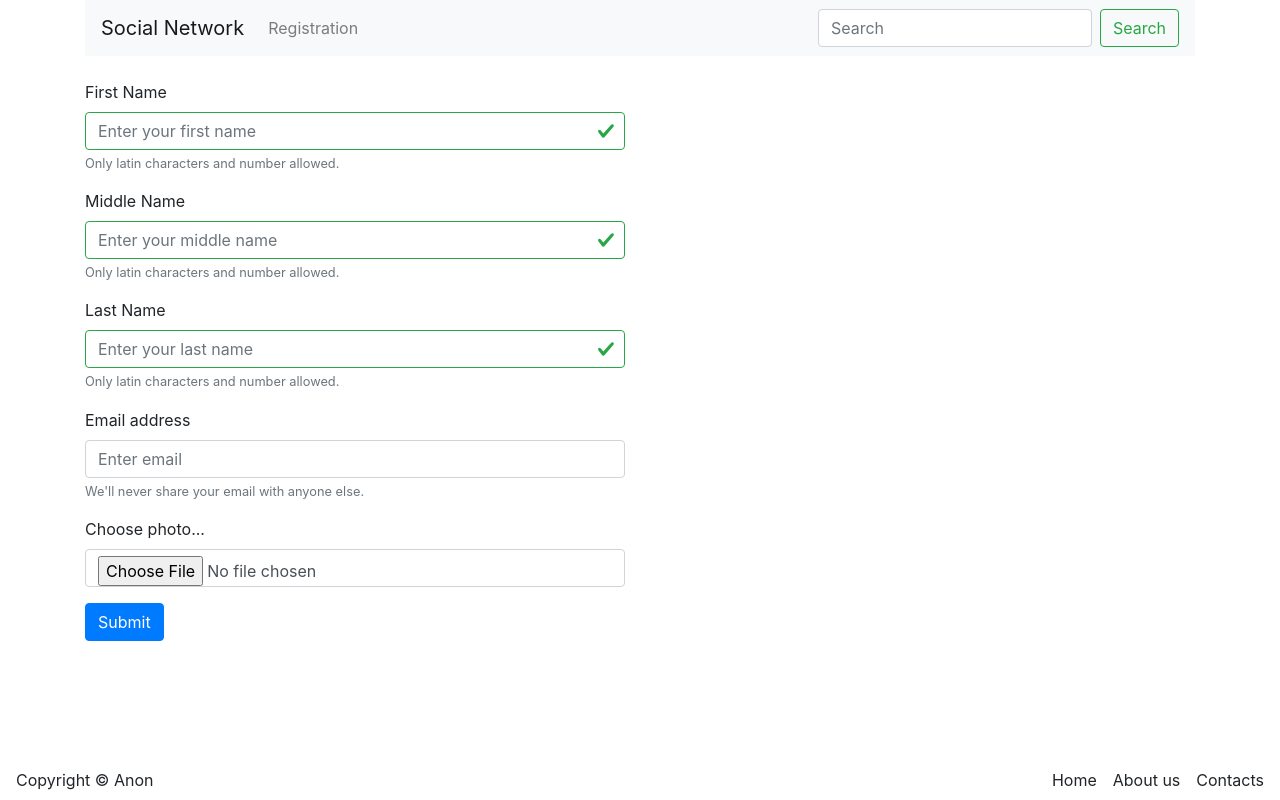
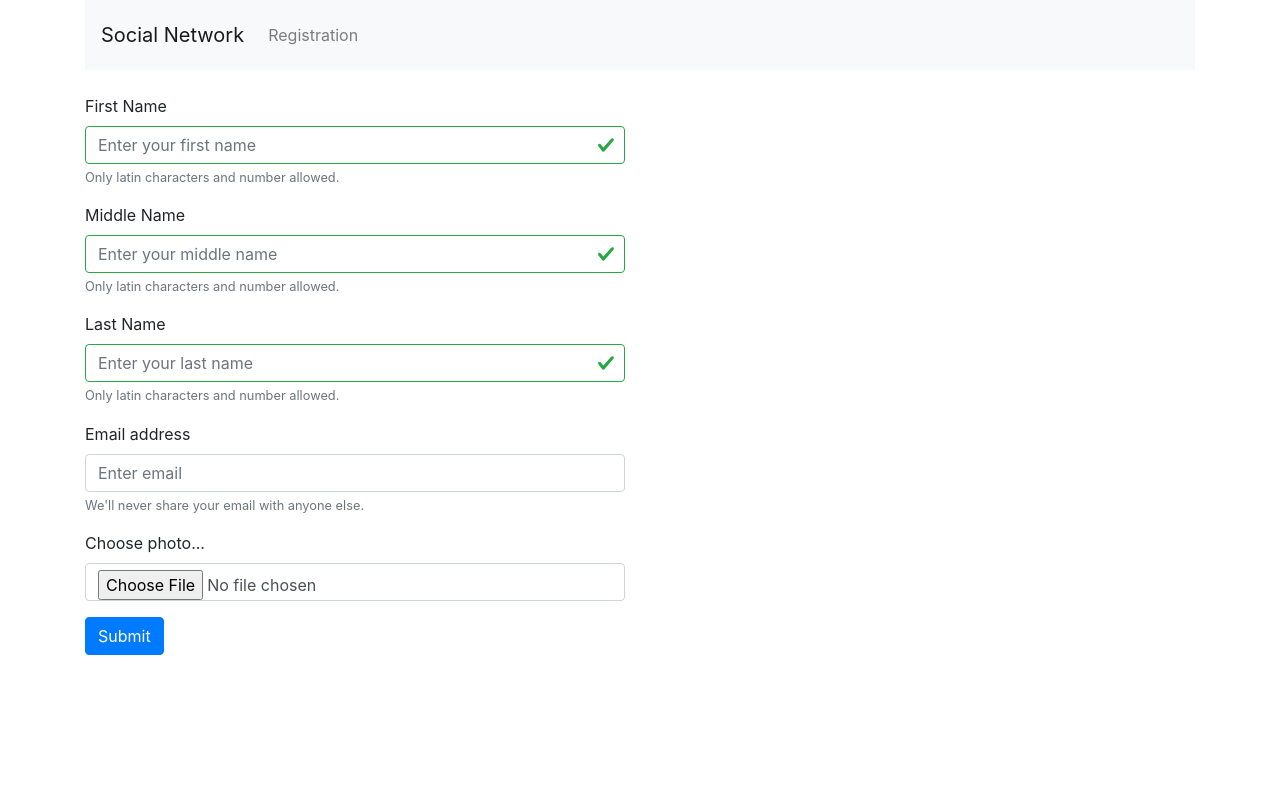
Before and after one commit to ProdanSergey/social-network-react, a React app in the folder client/: page /registration in a window 1280 px wide. Shown: the top 800 px of the page. Built offline with nearby package versions, Linux system fonts and the light colour scheme.

Commit message:
Day 3. Final

```diff
--- a/client/src/components/Footer.js
+++ b/client/src/components/Footer.js
@@ -4,7 +4,7 @@ import '../css/footer.css';
 class Footer extends React.Component {
     render() {
       return (
-            <footer className="row d-flex align-items-center justify-content-between navbar fixed-bottom footer">
+            <footer className="row d-flex align-items-center justify-content-between footer">
                 <div className="col-3">
                     <div className="copyright">Copyright © Anon</div>
                 </div>
--- a/client/src/components/Main.js
+++ b/client/src/components/Main.js
@@ -4,7 +4,7 @@ import Home from './Home'
 import Registration from './Registration'
 
 const Main = () => (
-  <main className="row mb-4 main">
+  <main className="row main">
     <Switch>
       <Route exact path='/' component={Home}/>
       <Route path='/registration' component={Registration}/>
--- a/client/src/components/Navigation.js
+++ b/client/src/components/Navigation.js
@@ -17,10 +17,6 @@ class Navigation extends React.Component {
                         <Link to='/registration' className="nav-link">Registration</Link>
                                 </li>
                             </ul>
-                            <form className="form-inline my-2 my-lg-0">
-                                <input className="form-control mr-sm-2" type="search" placeholder="Search" aria-label="Search"/>
-                                <button className="btn btn-outline-success my-2 my-sm-0" type="submit">Search</button>
-                            </form>
                         </div>
                     </nav>
                 </div>
--- a/client/src/components/Registration.js
+++ b/client/src/components/Registration.js
@@ -32,8 +32,7 @@ class RegForm extends React.Component {
     const name = target.name;
     regex.test(value) ?
       this.setState({inputValid: {...this.state.inputValid, [name]: true}}) :
-      this.setState({inputValid: {...this.state.inputValid, [name]: false}});
-
+        this.setState({inputValid: {...this.state.inputValid, [name]: false}});
     this.setState({user: {...this.state.user, [name]: value}});
   }
 
@@ -67,6 +66,7 @@ class RegForm extends React.Component {
   }
 
   render() {
+    console.log(this.state.user)
     return(
       <div className="col-6">
         <form onSubmit={this.handleSubmit}>
@@ -113,7 +113,9 @@ class RegForm extends React.Component {
           </div>
           <div className="form-group">
             <label htmlFor="email">Email address</label>
-            <input type="email" className="form-control" name="email" aria-describedby="emailHelp" placeholder="Enter email" required="required"/>
+            <input type="email" className="form-control" name="email" aria-describedby="emailHelp"
+              onChange={this.handleChange}
+              placeholder="Enter email" required="required"/>
             <small id="emailHelp" className="form-text text-muted">We'll never share your email with anyone else.</small>
           </div>
           <div className="form-group">
--- /dev/null
+++ b/client/src/css/root.css
@@ -0,0 +1,4 @@
+:root {
+    /* COLORS */
+    --main: #448ef6;
+}
--- a/client/src/scss/index.scss
+++ b/client/src/scss/index.scss
@@ -1,3 +1,25 @@
+@import url('./root.css');
+
 #root {
     height: 100vh;
 }
+.container {
+    height: 1px;
+    min-height: 100%;
+}
+
+.header {
+    height: 70px;
+    .navbar {
+        height: 100%;
+    }
+}
+
+.main {
+    min-height: 100%;
+}
+
+.footer {
+    height: 70px;
+    background-color: var(--main);
+}
```
Also changed, not shown: client/src/css/index.css.
